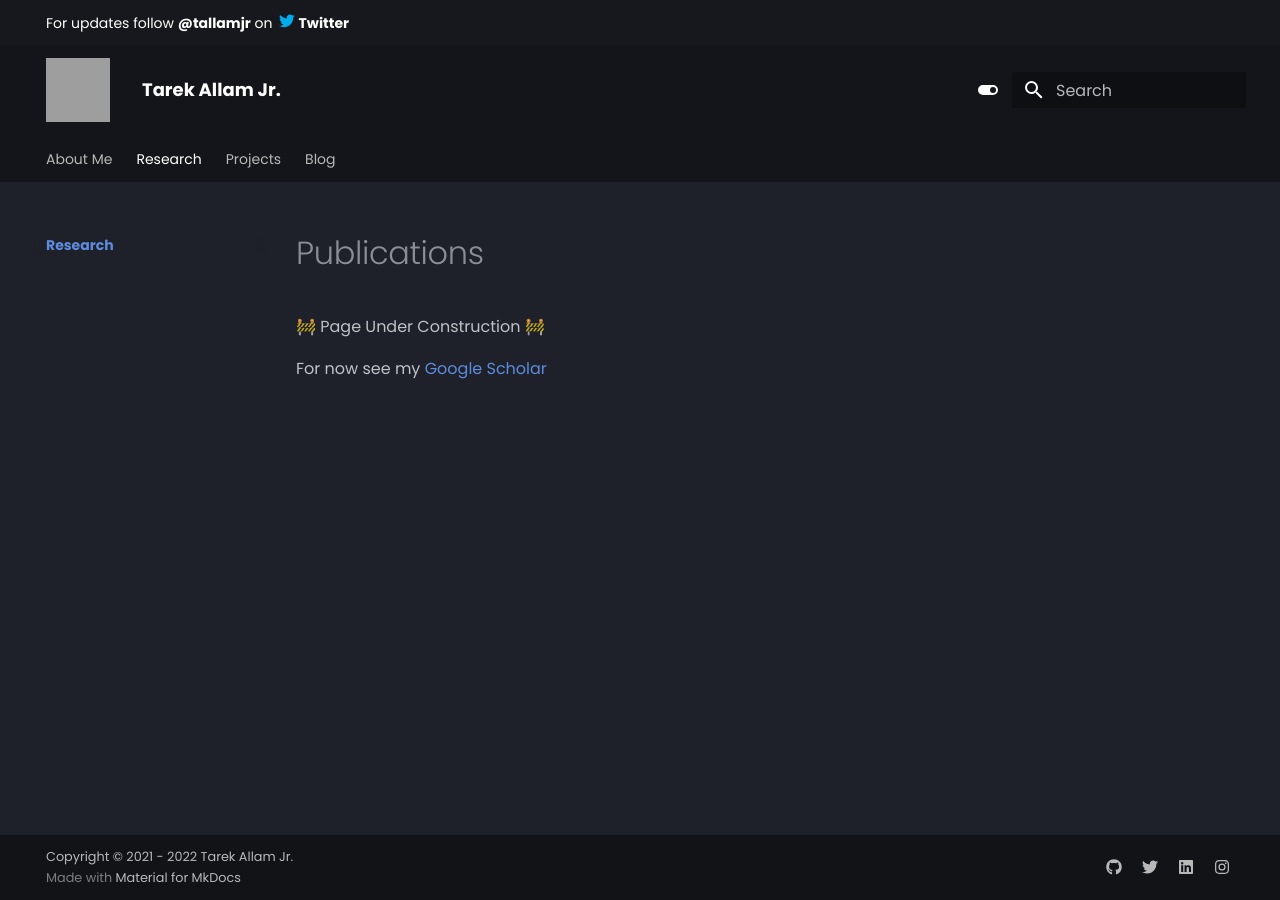
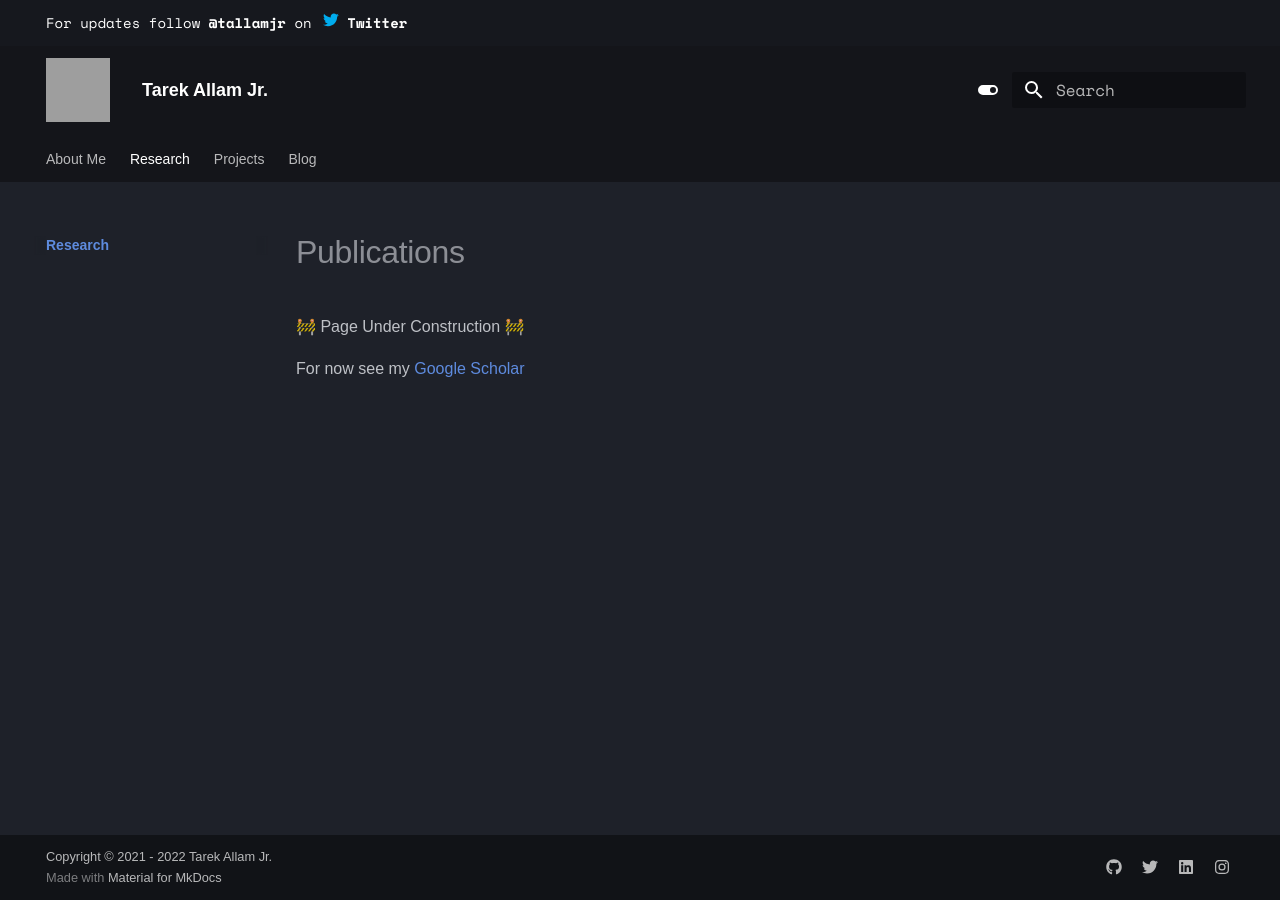
Before and after one commit to tallamjr/tallamjr.github.io, an MkDocs documentation site: the page built from src/research/index.md, in a window 1280 px wide. Built offline with MkDocs 1.6.1 and Material for MkDocs 9.7.7, drawn with Linux system fonts in a browser that asks for light colours; some web fonts are replaced; grey boxes are pictures that could not be loaded.

Commit message:
Set Space-Mono font from google fonts, but override with Computer Modern (TeX)
	modified:   material/overrides/main.html
	modified:   mkdocs.yml

```diff
--- a/material/overrides/main.html
+++ b/material/overrides/main.html
@@ -17,4 +17,10 @@
 {% block scripts %}
   {{ super() }}
   <script src="{{ 'overrides/assets/javascripts/bundle.a08d04cf.min.js' | url }}"></script>
+  <link rel="stylesheet" type="text/css" href="https://cdn.rawgit.com/dreampulse/computer-modern-web-font/master/fonts.css">
+  <style>
+    body {
+      font-family: "Computer Modern Sans", sans-serif;
+    }
+  </style>
 {% endblock %}
--- a/mkdocs.yml
+++ b/mkdocs.yml
@@ -62,7 +62,7 @@ theme:
         icon: material/toggle-switch-off-outline
         name: Switch to dark mode
   font:
-    text: Poppins
+    text: Space Mono
     code: Roboto Mono
   favicon: assets/images/rocket-icon.png
   logo: assets/images/profile-crop.png
```
